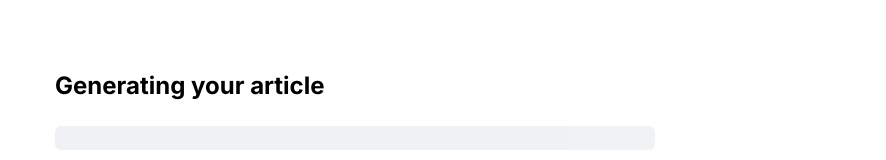
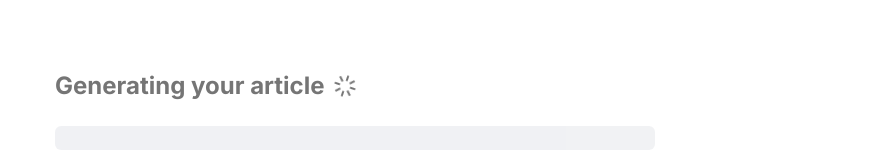
Before and after one commit to spaghetttti/video-to-blog, a Next.js app: page / in a window 1280 px wide. Both pictures are taken after typing "https://example.com" into the empty fields and a click on the button "Convert Video". Shown: the part 226-386 px from the top of the page, without its empty margins (185-1071 px from the left). Built offline with nearby package versions, Linux system fonts and the light colour scheme.

Commit message:
Added laoding Icon next to title

```diff
--- a/src/components/skeleton-loader.jsx
+++ b/src/components/skeleton-loader.jsx
@@ -1,10 +1,13 @@
-
 export function SkeletonLoader() {
   return (
-    (<div className="px-4 py-6 md:px-6 md:py-12 lg:py-16">
+    (<div key="1" className="px-4 py-6 md:px-6 md:py-12 lg:py-16">
       <div
         className="prose prose-gray max-w-6xl mx-auto dark:prose-invert space-y-6">
-        <h2 className="text-2xl font-bold">Generating your article</h2>
+        <h2
+          className="text-2xl font-bold items-center flex gap-2 justify-start animate-pulse">
+          Generating your article
+          <LoaderIcon className="w-6 h-6 animate-spin duration-[3s]" />
+        </h2>
         <div className="animate-pulse space-y-4">
           <div className="h-6 bg-gray-200 rounded-md w-3/4 dark:bg-gray-700" />
           <div className="flex items-center space-x-4">
@@ -26,3 +29,28 @@ export function SkeletonLoader() {
     </div>)
   );
 }
+
+function LoaderIcon(props) {
+  return (
+    (<svg
+      {...props}
+      xmlns="http://www.w3.org/2000/svg"
+      width="24"
+      height="24"
+      viewBox="0 0 24 24"
+      fill="none"
+      stroke="currentColor"
+      strokeWidth="2"
+      strokeLinecap="round"
+      strokeLinejoin="round">
+      <line x1="12" x2="12" y1="2" y2="6" />
+      <line x1="12" x2="12" y1="18" y2="22" />
+      <line x1="4.93" x2="7.76" y1="4.93" y2="7.76" />
+      <line x1="16.24" x2="19.07" y1="16.24" y2="19.07" />
+      <line x1="2" x2="6" y1="12" y2="12" />
+      <line x1="18" x2="22" y1="12" y2="12" />
+      <line x1="4.93" x2="7.76" y1="19.07" y2="16.24" />
+      <line x1="16.24" x2="19.07" y1="7.76" y2="4.93" />
+    </svg>)
+  );
+}
```
